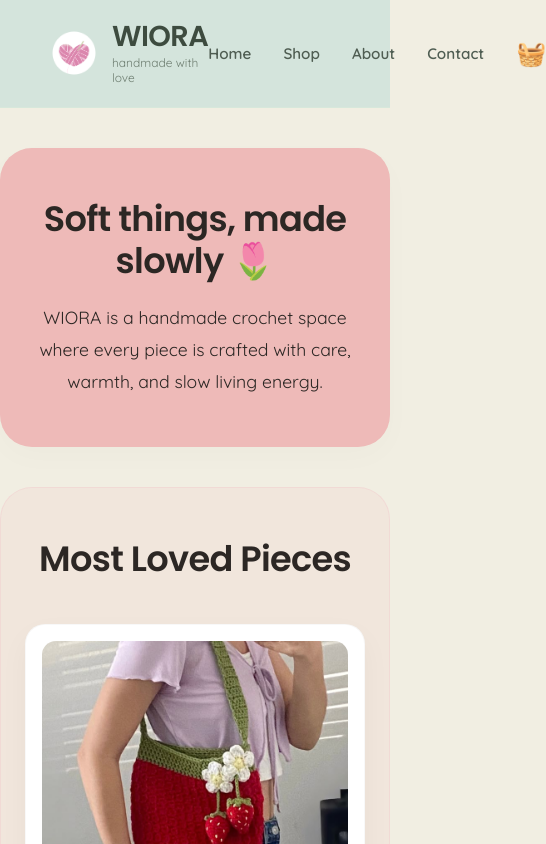
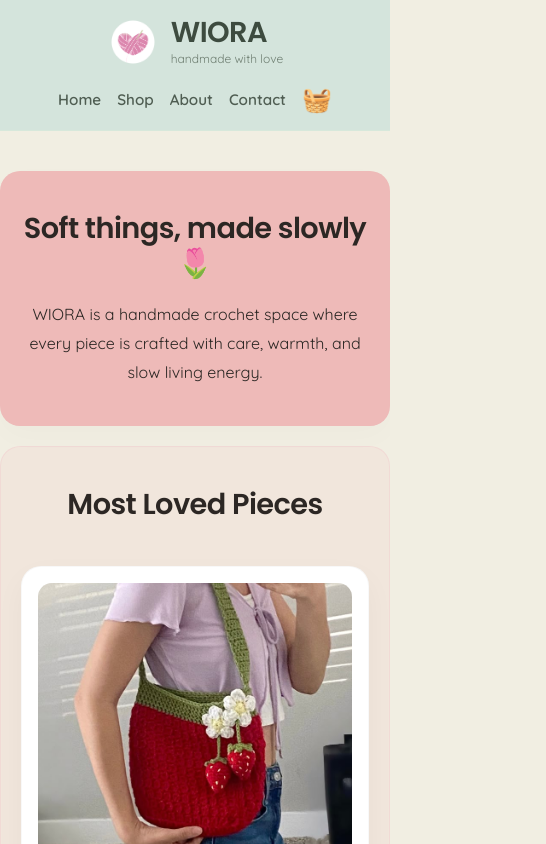
Before and after one commit to wajeehak/Wiora, a React (Vite) app: page / in a window 390 px wide. Shown: the top 844 px of the page, 546 px wide, since content can reach past the window. Built offline with nearby package versions, Linux system fonts and the light colour scheme; no server answers.

Commit message:
updated navbar and css

```diff
--- a/src/components/Navbar.jsx
+++ b/src/components/Navbar.jsx
@@ -14,40 +14,10 @@ function Navbar() {
   );
 
   return (
-    <nav
-      style={{
-        position: "sticky",
-        top: 0,
-        zIndex: 1000,
-        width: "100%",
-        background: "#d4e4dc",
-        borderBottom: "1px solid #d7e8db",
-        padding: "22px 48px",
-        display: "flex",
-        justifyContent: "space-between",
-        alignItems: "center",
-        boxSizing: "border-box",
-      }}
-    >
-      <div
-        style={{
-          maxWidth: "1200px",
-          margin: "0 auto",
-          width: "100%",
-          display: "flex",
-          justifyContent: "space-between",
-          alignItems: "center",
-        }}
-      >
-        {/* 🌷 LOGO */}
-        <Link
-          to="/"
-          style={{
-            display: "flex",
-            alignItems: "center",
-            gap: "12px",
-          }}
-        >
+    <nav className="navbar">
+  <div className="navbar-inner">
+
+    <Link to="/" className="navbar-brand">
       <img
         src={logo}
         alt="WIORA"
@@ -55,24 +25,14 @@ function Navbar() {
       />
 
       <div>
-            <h2 className="brand-title">
-              WIORA
-            </h2>
-
+        <h2 className="brand-title">WIORA</h2>
         <p className="brand-subtitle">
           handmade with love
         </p>
       </div>
     </Link>
 
-        {/* 🌷 NAVIGATION */}
-        <div
-          style={{
-            display: "flex",
-            alignItems: "center",
-            gap: "32px",
-          }}
-        >
+    <div className="navbar-links">
       <Link className="nav-link" to="/">
         Home
       </Link>
@@ -89,19 +49,10 @@ function Navbar() {
         Contact
       </Link>
 
-          {/* 🧺 CART BUTTON */}
       <button
         id="cart-icon"
         onClick={() => setIsCartOpen(true)}
-            style={{
-              position: "relative",
-              fontSize: "1.5rem",
-              border: "none",
-              background: "transparent",
-              cursor: "pointer",
-              padding: 0,
-              transition: "transform 0.2s ease",
-            }}
+        className="cart-button"
       >
         🧺
 
@@ -112,6 +63,7 @@ function Navbar() {
         )}
       </button>
     </div>
+
   </div>
 </nav>
   );
--- a/src/styles/global.css
+++ b/src/styles/global.css
@@ -102,6 +102,78 @@ input, textarea {
 
 .nav-link:hover::after {
   width: 100%;
+}
+
+.navbar {
+  position: sticky;
+  top: 0;
+  z-index: 1000;
+  width: 100%;
+  background: #d4e4dc;
+  border-bottom: 1px solid #d7e8db;
+  padding: 22px 48px;
+}
+
+.navbar-inner {
+  max-width: 1200px;
+  margin: 0 auto;
+
+  display: flex;
+  justify-content: space-between;
+  align-items: center;
+}
+
+.navbar-brand {
+  display: flex;
+  align-items: center;
+  gap: 12px;
+}
+
+.navbar-links {
+  display: flex;
+  align-items: center;
+  gap: 32px;
+}
+
+.cart-button {
+  position: relative;
+  font-size: 1.5rem;
+  border: none;
+  background: transparent;
+  cursor: pointer;
+}
+
+/* mobile navbar */
+
+@media (max-width: 768px) {
+
+  .navbar {
+    padding: 16px;
+  }
+
+  .navbar-inner {
+    flex-direction: column;
+    gap: 16px;
+  }
+
+  .navbar-links {
+    flex-wrap: wrap;
+    justify-content: center;
+    gap: 16px;
+  }
+
+  .brand-title {
+    font-size: 1.4rem;
+  }
+
+  .brand-subtitle {
+    font-size: 0.7rem;
+  }
+
+  .navbar-logo {
+    width: 42px;
+    height: 42px;
+  }
 }
 
 /* LOGO */
@@ -1170,3 +1242,41 @@ button:hover {
     font-size: 14px;
   }
 }
+
+@media (max-width: 768px) {
+
+  .section,
+  .home-hero,
+  .cta {
+    min-height: auto;
+    padding: 40px 20px;
+    margin-bottom: 20px;
+    border-radius: 20px;
+  }
+
+  .section h2,
+  .home-hero h1,
+  .cta h2 {
+    font-size: 1.8rem;
+  }
+
+  .section p,
+  .home-hero p {
+    font-size: 1rem;
+  }
+}
+
+@media (max-width: 768px) {
+
+  .collection-grid,
+  .why-grid {
+    grid-template-columns: 1fr;
+  }
+}
+
+@media (max-width: 768px) {
+
+  .grid {
+    grid-template-columns: 1fr;
+  }
+}
```
Lines whose indentation alone changed are shown as unchanged.
